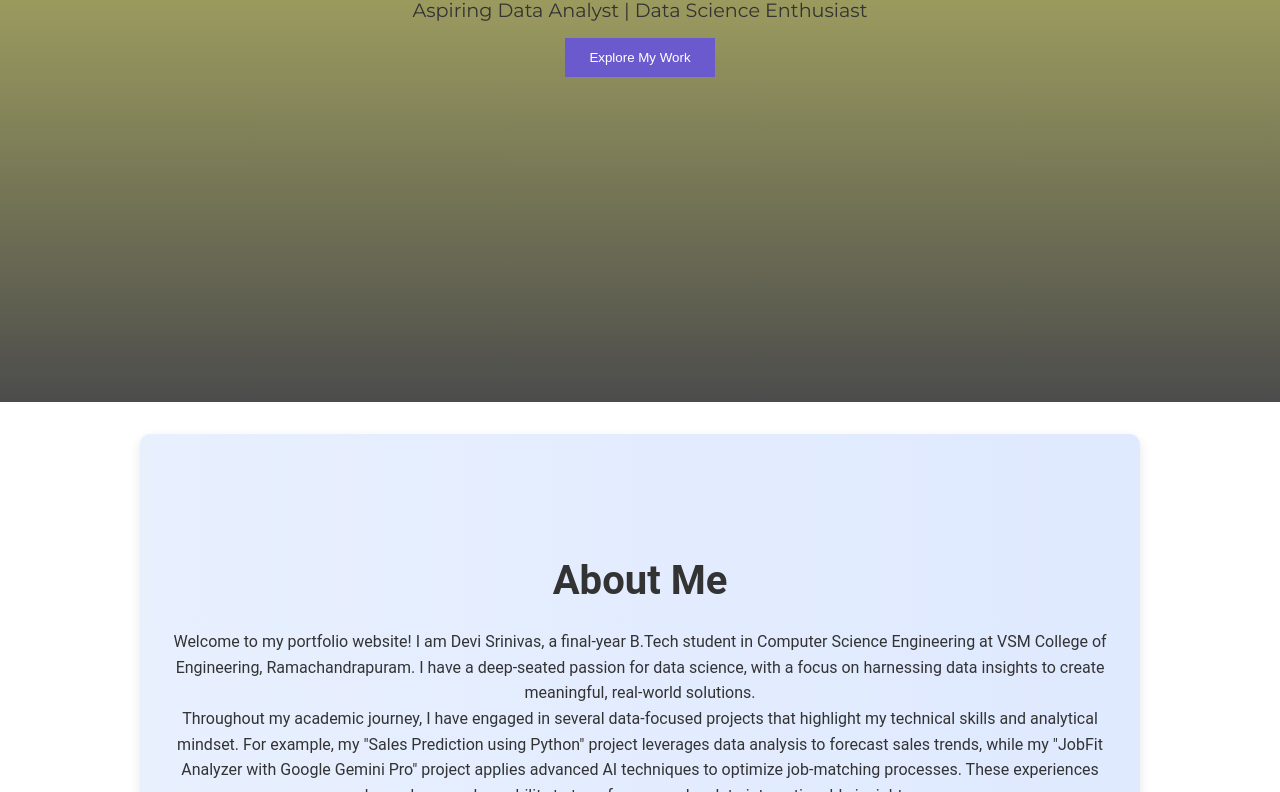
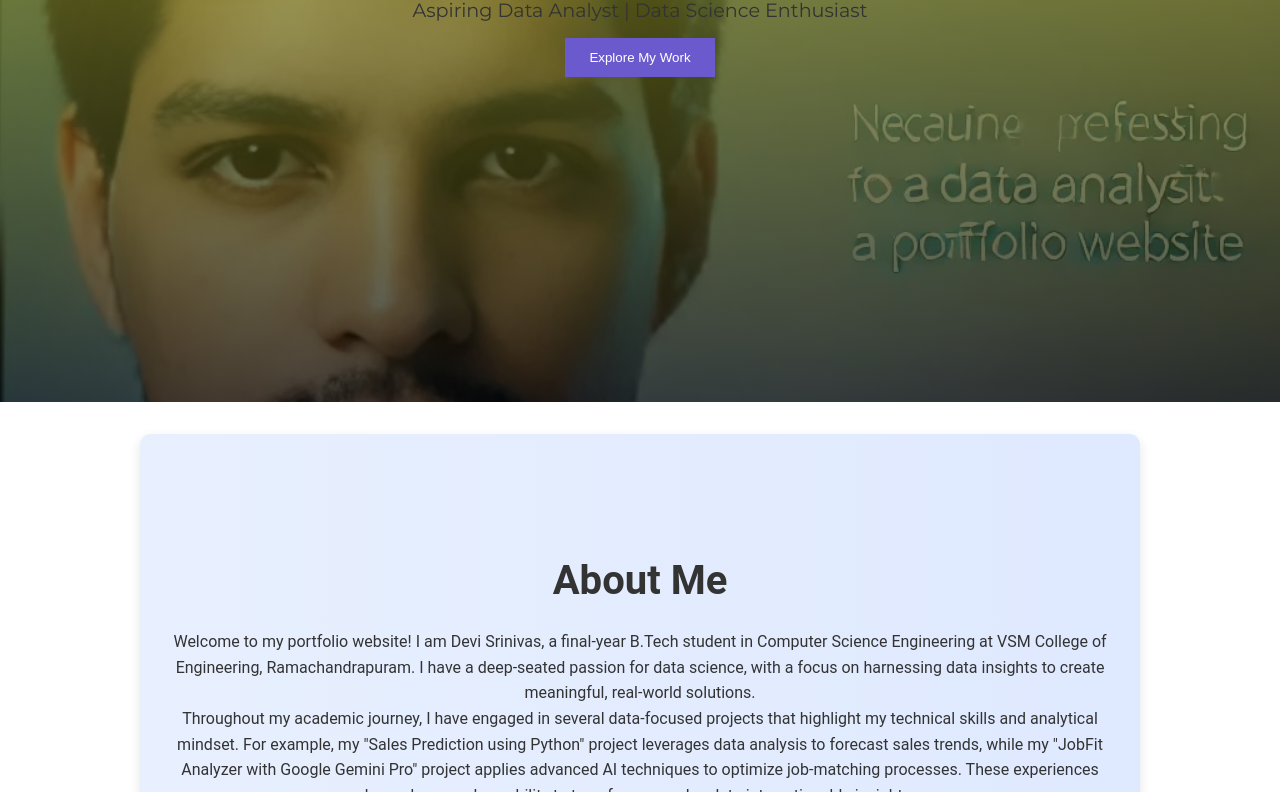
Before and after one commit to Devisrinivasgannabattula/Myportofolio_website, a plain HTML site: page index.html in a window 1280 px wide. Shown: the part 398-1190 px from the top of the page. Drawn offline with Linux system fonts and the light colour scheme.

Commit message:
style.css
Signed-off-by: Gannabattula Devi Srinivas <150674094+Devisrinivasgannabattula@users.noreply.github.com>

```diff
--- a/style.css
+++ b/style.css
@@ -92,7 +92,7 @@ nav ul li a:hover {
 
 /* Hero Section */
 #hero {
-    background: linear-gradient(rgba(223, 223, 54, 0.7), rgba(0, 0, 0, 0.7)), url('images/mypicture.jpg.jpg') no-repeat center center/cover;
+    background: linear-gradient(rgba(223, 223, 54, 0.7), rgba(0, 0, 0, 0.7)), url('images/Mypicture.jpg') no-repeat center center/cover;
     height: 100vh;
     display: flex;
     align-items: center;
```
